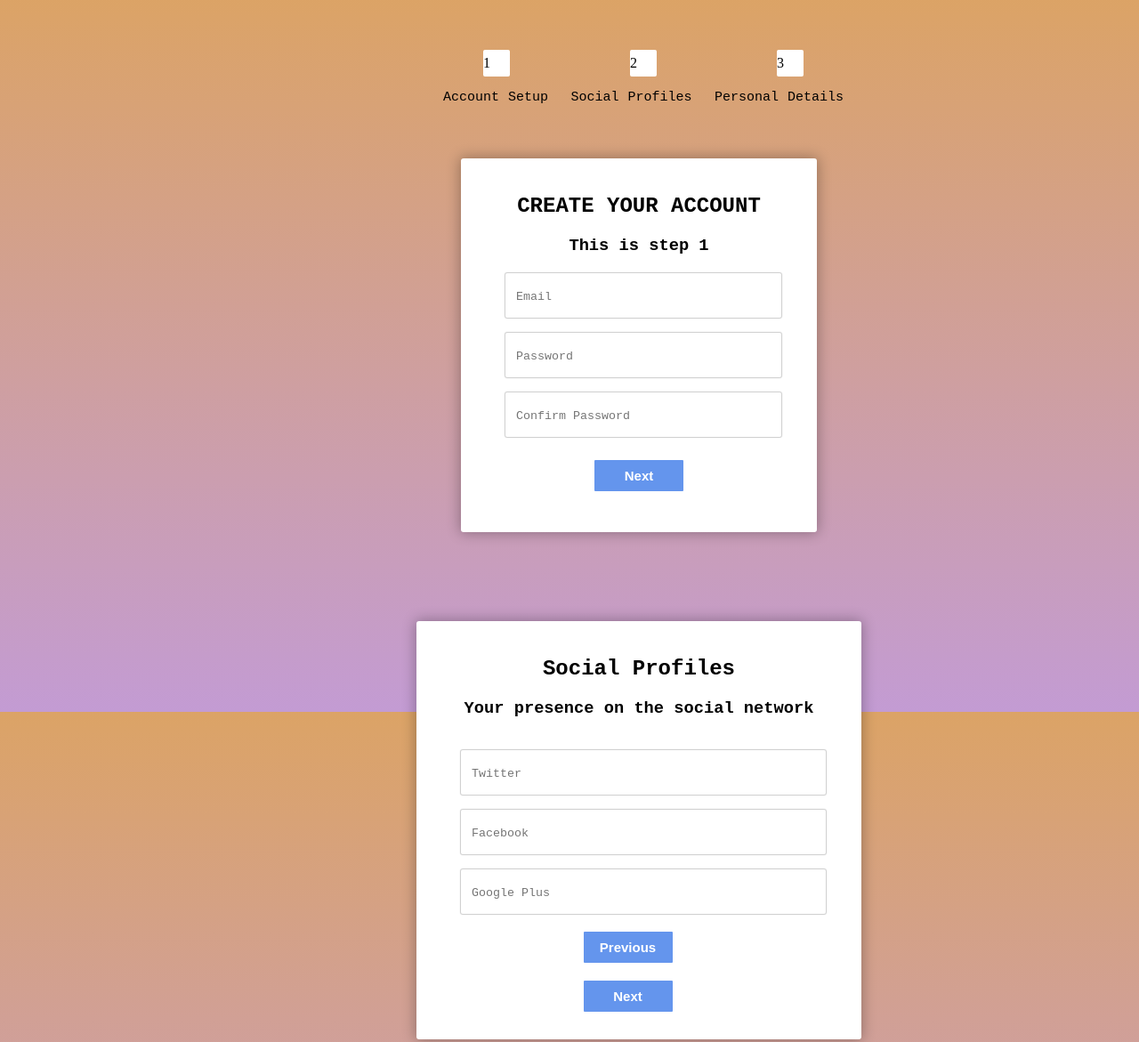
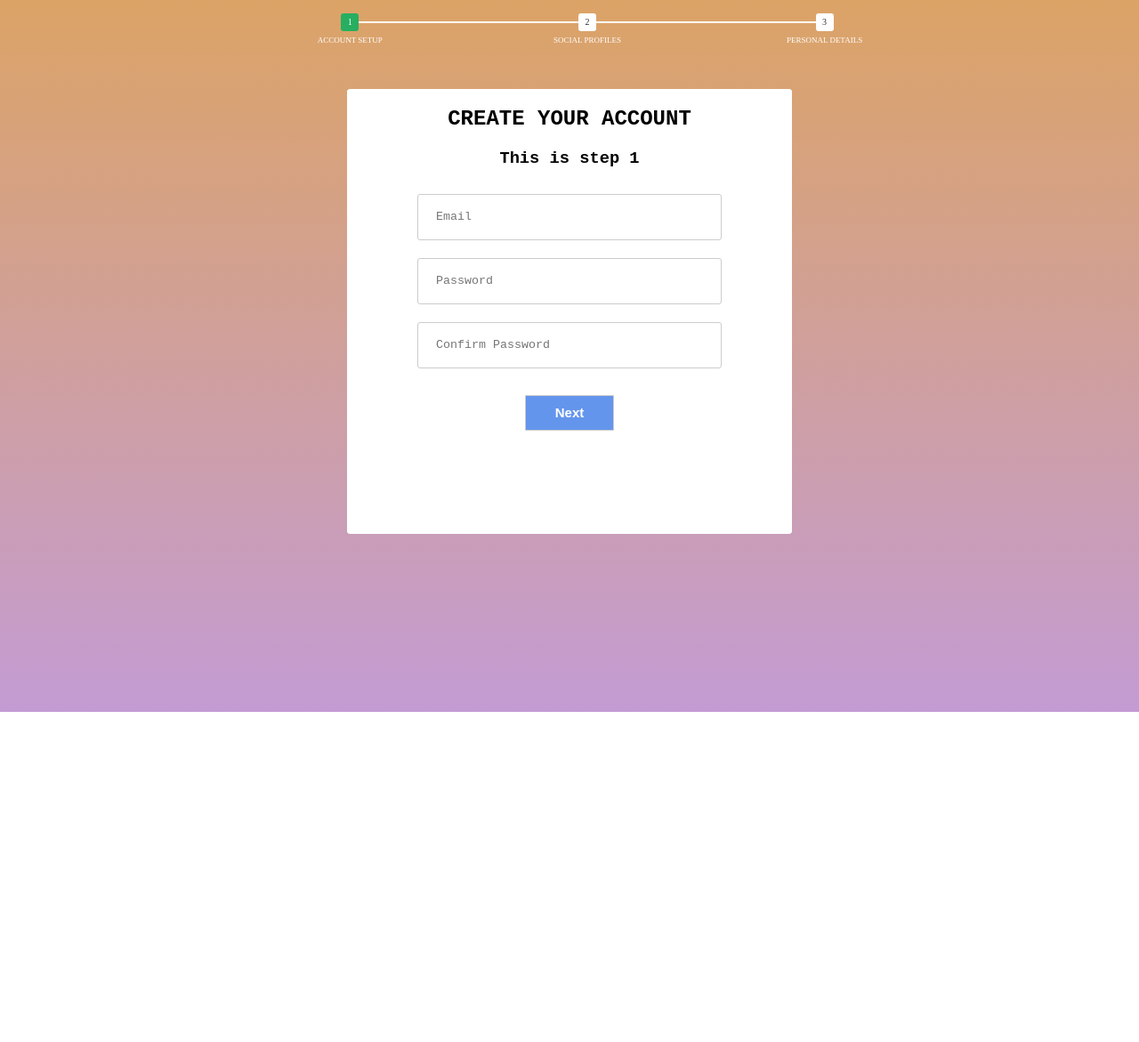
Before and after one commit to Snetcov-Daniel/multi-step-form, a plain HTML site: page index.html in a window 1280 px wide. Shown: the top 1171 px of the page at 89% size. After the commit the page ends 800 px from the top, so only its background shows below. Drawn offline with Linux system fonts and the light colour scheme; a web font is replaced by a local one.

Commit message:
fixed small issues

```diff
--- a/index.html
+++ b/index.html
@@ -1,79 +1,63 @@
 <!DOCTYPE html>
-<html lang="en" xmlns="http://www.w3.org/1999/html">
+<html lang="en">
 <head>
     <meta charset="UTF-8">
     <meta http-equiv="X-UA-Compatible" content="IE=edge">
     <meta name="viewport" content="width=device-width, initial-scale=1.0">
-    <title>CoolestFormYouDEverSee.md</title>
-
     <link rel="stylesheet" href="style/styles.css">
-
+    <title>Document</title>
 </head>
 <body>
-
-<link rel="preconnect" href="https://fonts.googleapis.com">
-<link rel="preconnect" href="https://fonts.gstatic.com" crossorigin>
-<link href="https://fonts.googleapis.com/css2?family=Lato:ital,wght@1,100&family=PT+Sans&family=Playfair+Display:ital@1&family=Raleway:wght@100&family=Red+Hat+Mono:wght@300&display=swap" rel="stylesheet">
-
-<header>
-
-</header>
-
     <main>
         <section class="form-container">
             <div class="progress-bar">
-            <ul class="list-progress-bar2">
-                <li class="cube">1</li>
-                <li class="cube">2</li>
-                <li class="cube">3</li>
-            </ul>
-            <div>
-                <ul class="list-progress-bar">
-                    <li class="font">Account Setup</li>
-                    <li class="font">Social Profiles</li>
-                    <li class="font">Personal Details</li>
+                <ul id="progressbar">
+                    <li class="active">Account Setup</li>
+                    <li>Social Profiles</li>
+                    <li>Personal Details</li>
                 </ul>
             </div>
-        </div>
-        <div class="step1">
+            <div class="forms">
+              <div class="step1 step">
                 <h2 class="font">CREATE YOUR ACCOUNT</h2>
                 <h3 class="font">This is step 1</h3>
                 <form action="" class="container">
-                <p> <input type="text" name="email" placeholder="Email" class="font"></p>
-                <p> <input type="password" name="pass" placeholder="Password" class="font"></p>
-                <p> <input type="password" name="cpass" placeholder="Confirm Password" class="font"></p>
-                <p1><input type="button" name="next" class="next-action-button" value="Next" class="font"></p1>
+                    <input type="text" name="email" placeholder="Email" class="font">
+                    <input type="password" name="pass" placeholder="Password" class="font">
+                    <input type="password" name="cpass" placeholder="Confirm Password" class="font">
+                    <input type="button" name="next" class="next-action-button" value="Next" class="font">
                 </form>
             </div>
-        <div class="step2">
+              <div class="step2 step">
                 <h2 class="font">Social Profiles</h2>
                 <h3 class="font">Your presence on the social network</h3>
                 <form action="" class="container">
-                <p2> <input type="text" name="twitter" placeholder="Twitter" class="font"> </p2>
-                <p2> <input type="text" name="facebook" placeholder="Facebook" class="font"></p2>
-                <p2> <input type="text" name="gplus" placeholder="Google Plus" class="font"></p2>
-                <p1><input type="button" name="previous" class="previous-action-button" value="Previous" class="font"></p1>
-                <p1><input type="button" name="next" class="next-action-button2" value="Next" class="font"></p1>
+                    <input type="text" name="twitter" placeholder="Twitter" class="font">
+                    <input type="text" name="facebook" placeholder="Facebook" class="font">
+                    <input type="text" name="gplus" placeholder="Google Plus" class="font">
+                    <div class="btn-wrapper">
+                        <input type="button" name="previous" class="previous-action-button" value="Previous" class="font">
+                        <input type="button" name="next" class="next-action-button2" value="Next" class="font">
+                    </div>
                 </form>
             </div>
-        <div class="step3">
+              <div class="step3 step">
                 <h2 class="font">Personal Details</h2>
                 <h3 class="font">We will never sell it</h3>
                 <form action="" class="container">
-                <p> <input type="text" name="fname" placeholder="First Name" class="font"></p>
-                <p> <input type="text" name="lname" placeholder="Last Name" class="font"></p>
-                <p> <input type="text" name="phone" placeholder="Phone" class="font"></p>
-                <p> <textarea name="address" placeholder="Address" class="font"></textarea></p>
-                <p1><input type="button" name="previous" class="previous-action-button2" value="Previous" class="font"></p1>
-                <p1><input type="submit" name="submit" class="submit-action-button" value="Submit" class="font"></p1>
+                    <input type="text" name="fname" placeholder="First Name" class="font">
+                    <input type="text" name="lname" placeholder="Last Name" class="font">
+                    <input type="text" name="phone" placeholder="Phone" class="font">
+                    <textarea name="address" placeholder="Address" class="font"></textarea>
+                    <div class="btn-wrapper">
+                        <input type="button" name="previous" class="previous-action-button2" value="Previous" class="font">
+                        <input type="submit" name="submit" class="submit-action-button" value="Submit" class="font">
+                    </div>
                 </form>
+            </div>
             </div>
         </section>
     </main>
-
-<footer>
-
-</footer>
     <script src="js/iulian.js"></script>
 </body>
 </html>
--- a/js/iulian.js
+++ b/js/iulian.js
@@ -5,23 +5,27 @@ const next2 = document.querySelector(".next-action-button2");
 const prev1 = document.querySelector('.previous-action-button');
 const prev2 = document.querySelector('.previous-action-button2');
 const forms = document.querySelectorAll(".step");
-
+const progress = document.querySelectorAll('#progressbar li');
 
 next1.addEventListener("click",() => {
     forms[0].style.top = "-1000px";
     forms[1].style.top = "0";
+    progress[1].classList.add("active");
 });
 next2.addEventListener("click",() => {
     forms[1].style.top = "-1000px";
     forms[2].style.top = "0";
+    progress[2].classList.add("active");
 });
 
 prev1.addEventListener("click",() => {
     forms[1].style.top = "-1000px";
     forms[0].style.top = "0";
+    progress[1].classList.remove("active");
 });
 
 prev2.addEventListener("click",() => {
     forms[2].style.top = "-1000px";
     forms[1].style.top = "0";
+    progress[2].classList.remove("active");
 });
--- a/style/styles.css
+++ b/style/styles.css
@@ -14,96 +14,101 @@ html {
     background: linear-gradient(rgba(196, 102, 0, 0.6), rgba(155, 89, 182, 0.6));
 }
 
+.form-container {
+    display: flex;
+    flex-direction: column;
+}
+
+input {
+    width: 300px;
+    height: 50px;
+    border: 1px solid #ccc;
+    border-radius: 3px;
+    padding: 0 20px;
+    margin: 10px 0;
+}
+
+ul#progressbar {
+    width: 800px;
+    margin: 0 auto;
+}
 
 .form-container {
     margin-top: 15px;
     text-align: center;
 }
 
-
-/*cubes progress bar*/
-.list-progress-bar2 {
-    display: flex;
-    justify-content: space-between;
+#progressbar {
+	margin-bottom: 30px;
+	overflow: hidden;
+	counter-reset: step;
+}
+#progressbar li {
+	list-style-type: none;
+	color: white;
+	text-transform: uppercase;
+	font-size: 9px;
+	width: 33.33%;
+	float: left;
 	position: relative;
-    margin-bottom: 10px;
-    max-width: 1000px;
-    width: 360px;
-    margin-left: 495px;
-    padding-top: 40px;
 }
 
+#progressbar li:before {
+	content: counter(step);
+	counter-increment: step;
+	width: 20px;
+	line-height: 20px;
+	display: block;
+	font-size: 10px;
+	color: #333;
+	background: white;
+	border-radius: 3px;
+	margin: 0 auto 5px auto;
+}
 
-/*progress bar connectors*/
-.list-progress-bar2::after {
-    content: "";
-    width: 360px;
+#progressbar li:after {
+	content: '';
+	width: 100%;
 	height: 2px;
-    margin-top: 45px;
 	background: white;
 	position: absolute;
+	left: -50%;
 	top: 9px;
-    z-index: -1; /*puts the line behind cubes*/
+	z-index: -1;
 }
-
-
-/*connectors not visible before the first click*/
-.list-progress-bar2:first-child:after {
+#progressbar li:first-child:after {
 	content: none;
 }
 
-
-/*completed steps in connectors*/
-.list-progress-bar2 li.active:before, .list-progress-bar2 li.active:after {
-    background: cornflowerblue;
+#progressbar li.active:before,  #progressbar li.active:after{
+    transition: 2s;
+	background: #27AE60;
 	color: white;
 }
-
-
-/*regular progress bar*/
-.list-progress-bar {
-    display: flex;
-    justify-content: space-between;
-    position: relative;
-    margin-bottom: 60px;
-    max-width: 1000px;
-    width: 450px;
-    margin-left: 450px;
-    list-style: none;
-    word-spacing: 1px;
-    font-size: 15px;
-}
-
-
-/*cubes parameters*/
-.cube {
-    background: white;
-    height: 30px;
-    width: 30px;
-    display: flex;
-    align-items: center;
-    justify-content: space-between;
-    position: center;
-    text-align: center;
-    border-radius: 2px;
-}
-
 
 .container {
     display: flex;
     flex-direction: column;
-    width: 400px;
-    margin-left: 50px;
+    align-items: center;
 }
 
+.forms {
+  width: 500px;
+  height: 500px;
+  margin: 50px auto;
+  overflow: hidden;
+  position: relative;
+}
 
+.step {
+  transition: 1s;
+  position: absolute;
+}
 /*first slide parameters*/
 .step1 {
-    width: 400px;
-    height: 400px;
+    width: 500px;
+    height: 500px;
     background-color: white;
-    margin-left: 510px;
-    padding-top: 20px;
     box-shadow: 0px 0px 15px 1px rgba(0,0,0, 0.3);
     border-radius: 3px;
 }
@@ -111,63 +116,28 @@ html {
 /*second slide parameters*/
 .step2 {
     width: 500px;
-    height: 450px;
+    height: 500px;
     background-color: white;
-    margin-left: 460px;
-    padding-top: 20px;
-    margin-top: 100px;
     box-shadow: 0px 0px 15px 1px rgba(0,0,0, 0.3);
     border-radius: 3px;
+    top: 2000px;
 }
 
 /*third slide parameters*/
 .step3 {
-    width: 400px;
+    width: 500px;
     height: 500px;
     background-color: white;
-    margin-left: 510px;
-    padding-top: 20px;
-    margin-top: 100px;
     box-shadow: 0px 0px 15px 1px rgba(0,0,0, 0.3);
     border-radius: 3px;
-}
-
-/*inputs in first slide*/
-p {
-    width: 300px;
-    height: 50px;
-    line-height: 50px;
-    word-break: break-all;
-    border-radius: 2px;
-    box-shadow: 0px 0px 1px 1px rgba(0,0,0, 0.2);
-    margin-left: 0px;
-    margin-top: 1px;
-    text-align: left;
-    padding-left: 10px;
-
-}
-
-/*inputs in second slide*/
-p2 {
-    width: 400px;
-    height: 50px;
-    line-height: 50px;
-    word-break: break-all;
-    border-radius: 2px;
-    box-shadow: 0px 0px 1px 1px rgba(0,0,0, 0.2);
-    margin-left: 0px;
-    margin-top: 17px;
-    text-align: left;
-    padding-left: 10px;
-
+    top: 3000px;
 }
 
 
 /*button next in first slide*/
 .next-action-button {
     position: center;
-    margin-right: 100px;
-    margin-top: 10px;
+    margin-top: 20px;
     font-size: 15px;
     font-weight: bold;
     color: white;
@@ -183,9 +153,6 @@ p2 {
 /*button next in second slide*/
 .next-action-button2 {
     position: center;
-    margin-right: 50px;
-    margin-top: 20px;
-    margin-left: 25px;
     font-size: 15px;
     font-weight: bold;
     color: white;
@@ -200,9 +167,6 @@ p2 {
 /*button previous in second slide*/
 .previous-action-button {
     position: center;
-    margin-right: 50px;
-    margin-top: 20px;
-    margin-left: 25px;
     font-size: 15px;
     font-weight: bold;
     color: white;
@@ -216,10 +180,6 @@ p2 {
 
 /*button previous in third slide*/
 .previous-action-button2 {
-    position: center;
-    margin-right: 115px;
-    margin-top: 20px;
-    margin-left: 15px;
     font-size: 15px;
     font-weight: bold;
     color: white;
@@ -231,11 +191,21 @@ p2 {
     height: 35px;
 }
 
+input[type="button"]{
+    width: 100px;
+    height: 40px;
+}
+
+.btn-wrapper {
+    width: 300px;
+    display: flex;
+    justify-content: space-evenly;
+    align-items: center;
+}
+
 
 /*button submit in third slide*/
 .submit-action-button {
-    position: center;
-    margin-right: 100px;
     font-size: 15px;
     font-weight: bold;
     color: white;
@@ -245,19 +215,10 @@ p2 {
     cursor: pointer;
     width: 100px;
     margin-top: 10px;
-    height: 35px;
-}
-
-
-
-
-/*buttons inputs*/
-input {
-    border: hidden;
-    width: 295px;
-    height: 44px;
+    height: 40px;
 }
 
 textarea {
-    border: hidden;
+    width: 342px;
+    height: 50px;
 }
```
Lines whose indentation alone changed are shown as unchanged.
